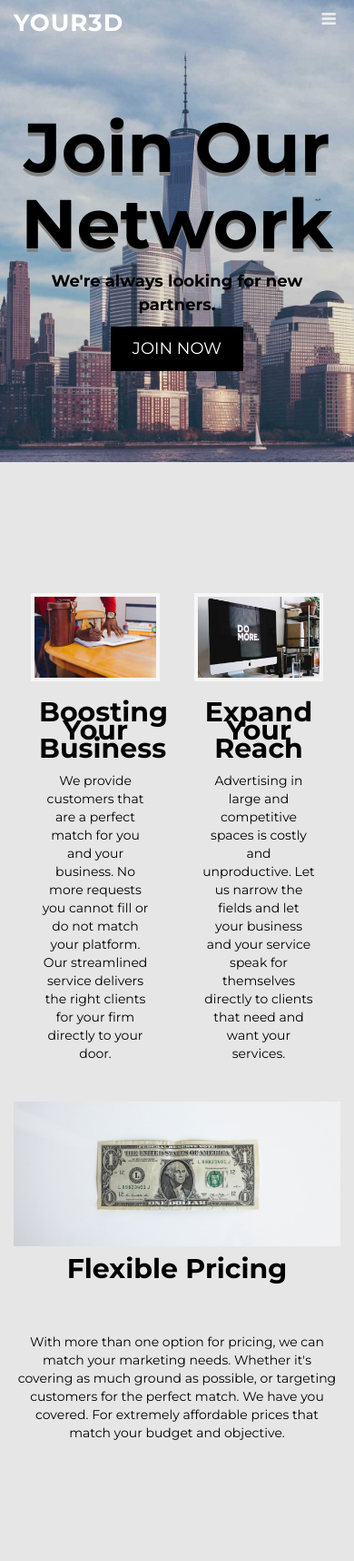
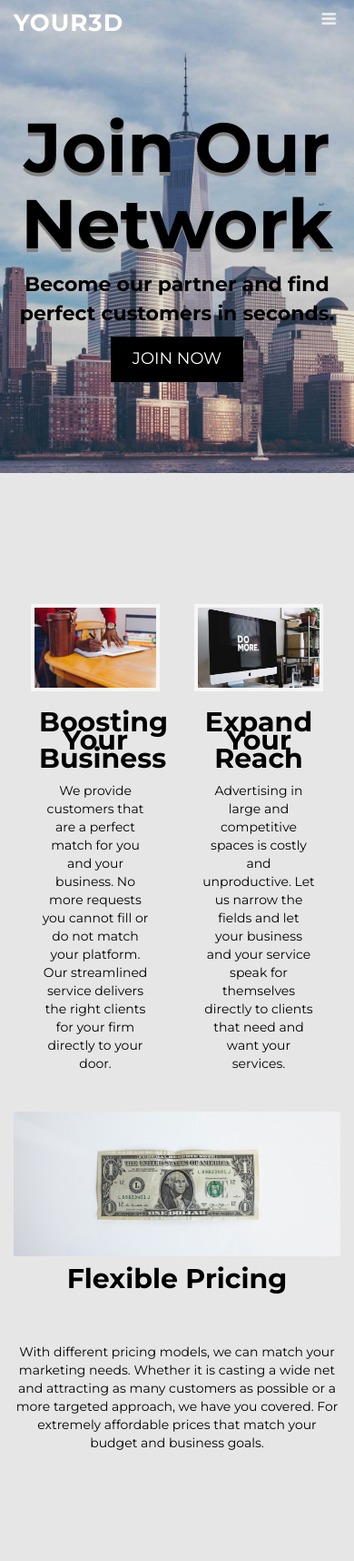
Before and after one commit to braininteractive/findyour3d, a Django app: page /business/ in a window 390 px wide. Shown: the top 1716 px of the page at 91% size. Run offline with Django 3.2, Linux system fonts and the light colour scheme; some libraries are stand-ins or nearby versions.

Commit message:
changes to styles for home/businesses/about pages

```diff
--- a/findyour3d/templates/pages/business.html
+++ b/findyour3d/templates/pages/business.html
@@ -17,7 +17,7 @@
           <div class="col-md-10 col-md-offset-1">
             <h1><span class="brand-heading">Join Our Network</span></h1>
             <p class="intro-text">
-              <b>We're always looking for new partners.</b>
+              <b style="font-size: 22px;">Become our partner and find perfect customers in seconds.</b>
             </p>
             <a href="{% url 'account_signup' %}?type=business"
                class="btn btn-default page-scroll">JOIN NOW</a>
@@ -60,10 +60,9 @@
       </div>
       <div class="row">
         <div class="col-md-12">
-          With more than one option for pricing, we can match your marketing needs.
-          Whether it's covering as much ground
-          as possible, or targeting customers for the perfect match. We have you covered.
-          For extremely affordable prices that match your budget and objective.
+          With different pricing models, we can match your marketing needs. Whether it is casting a wide net
+          and attracting as many customers as possible or a more targeted approach, we have you covered.
+          For extremely affordable prices that match your budget and business goals.
         </div>
       </div>
 
--- a/findyour3d/templates/pages/home.html
+++ b/findyour3d/templates/pages/home.html
@@ -60,7 +60,7 @@
               Browse the Best 3d Printing Providers.  <br>  Instantly, Easy, and Free.
             </span></h2>
             <p class="intro-text">
-              Stop sifting through hundreds of 3D Printing Services for the one that’s right for your project.
+              Stop sifting through hundreds of 3D Printing Services <br> for the one that’s right for your project.
               <br>
               Find the service best for you and start printing today for free.
             </p>
```
Also changed, not shown: findyour3d/templates/pages/about.html (+23 -4 lines).
